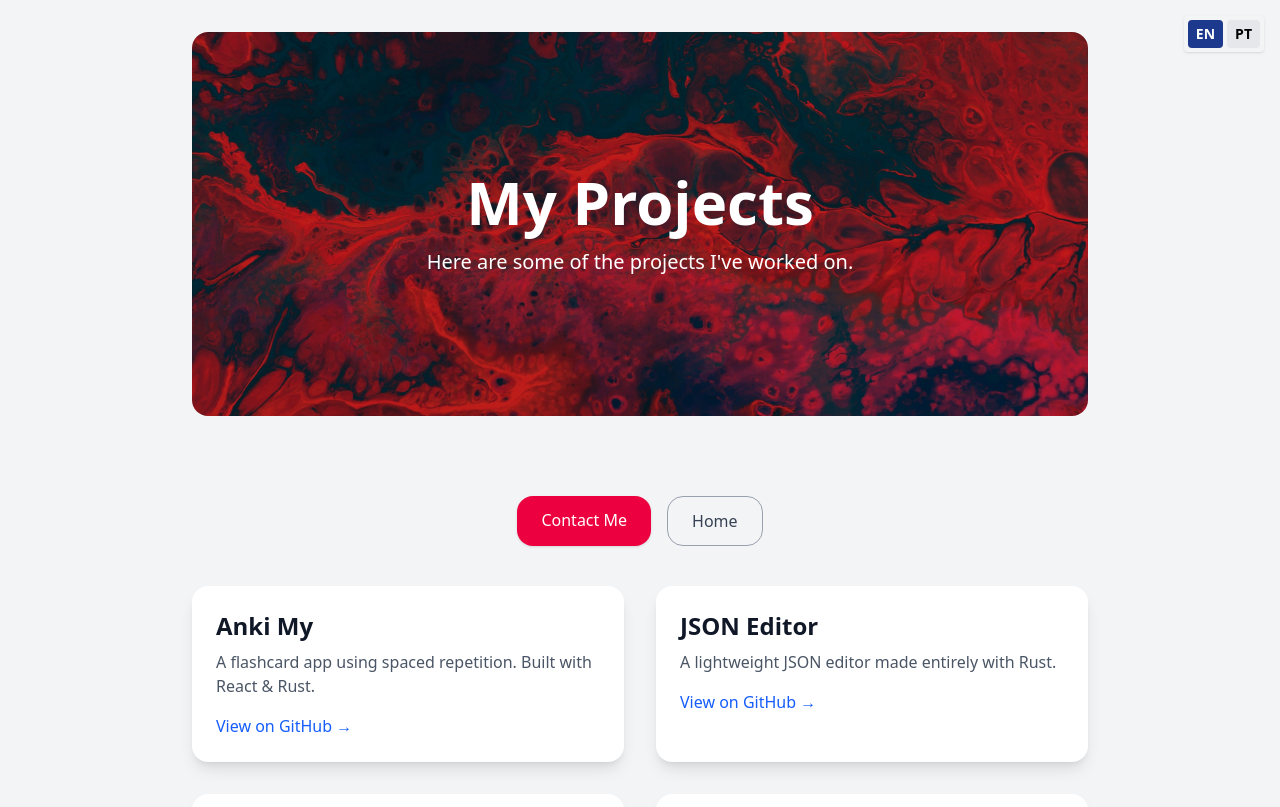
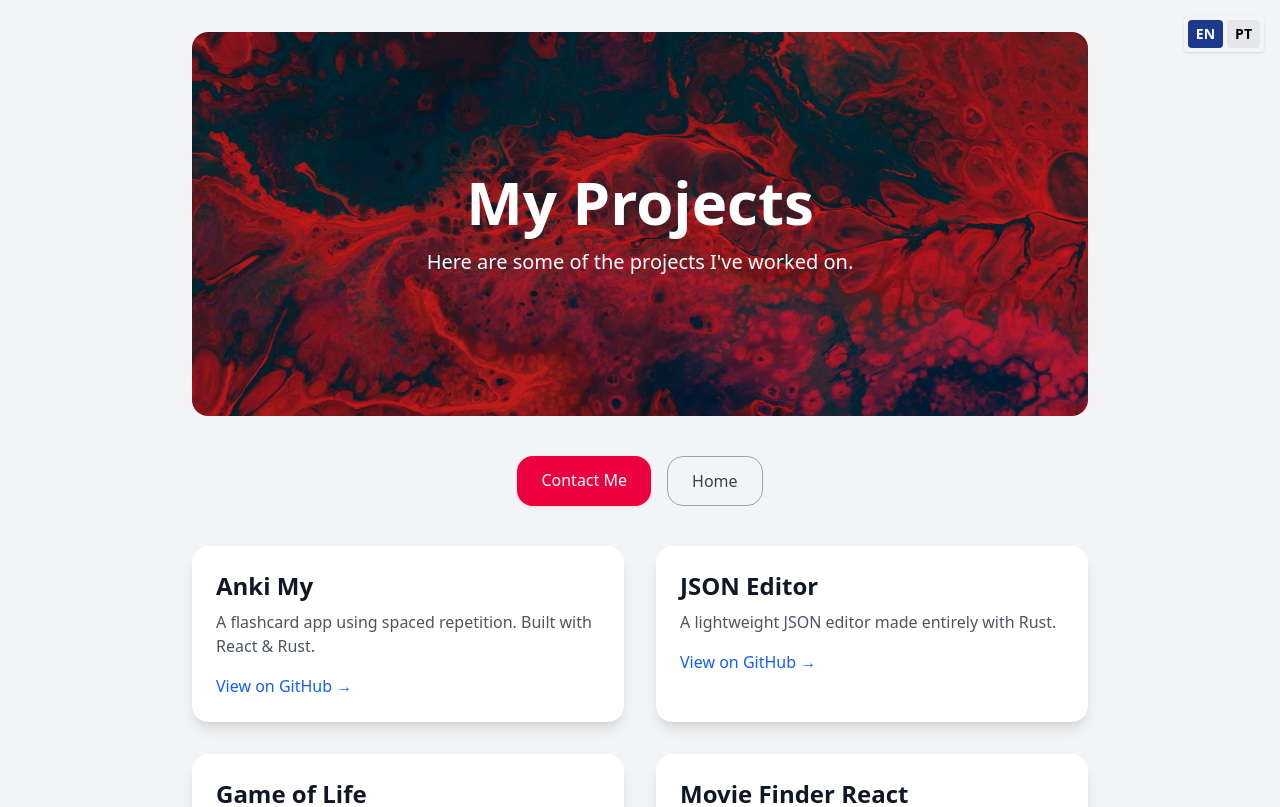
Before and after one commit to Nubzzin/my-portifolio, a React (Vite) app: page /projects in a window 1280 px wide. Shown: the top 807 px of the page. Built offline with nearby package versions, Linux system fonts and the light colour scheme.

Commit message:
Updating

```diff
--- a/src/pages/ProjectsPage.tsx
+++ b/src/pages/ProjectsPage.tsx
@@ -25,7 +25,7 @@
       </div>
 
       {/* Buttons */}
-      <div className="flex justify-center space-x-4 my-10">
+      <div className="flex justify-center space-x-4 mb-10">
         <Link
           to="/contact"
           className="px-6 py-3 bg-rose-600 text-white rounded-2xl shadow hover:bg-rose-900 transition"
```
